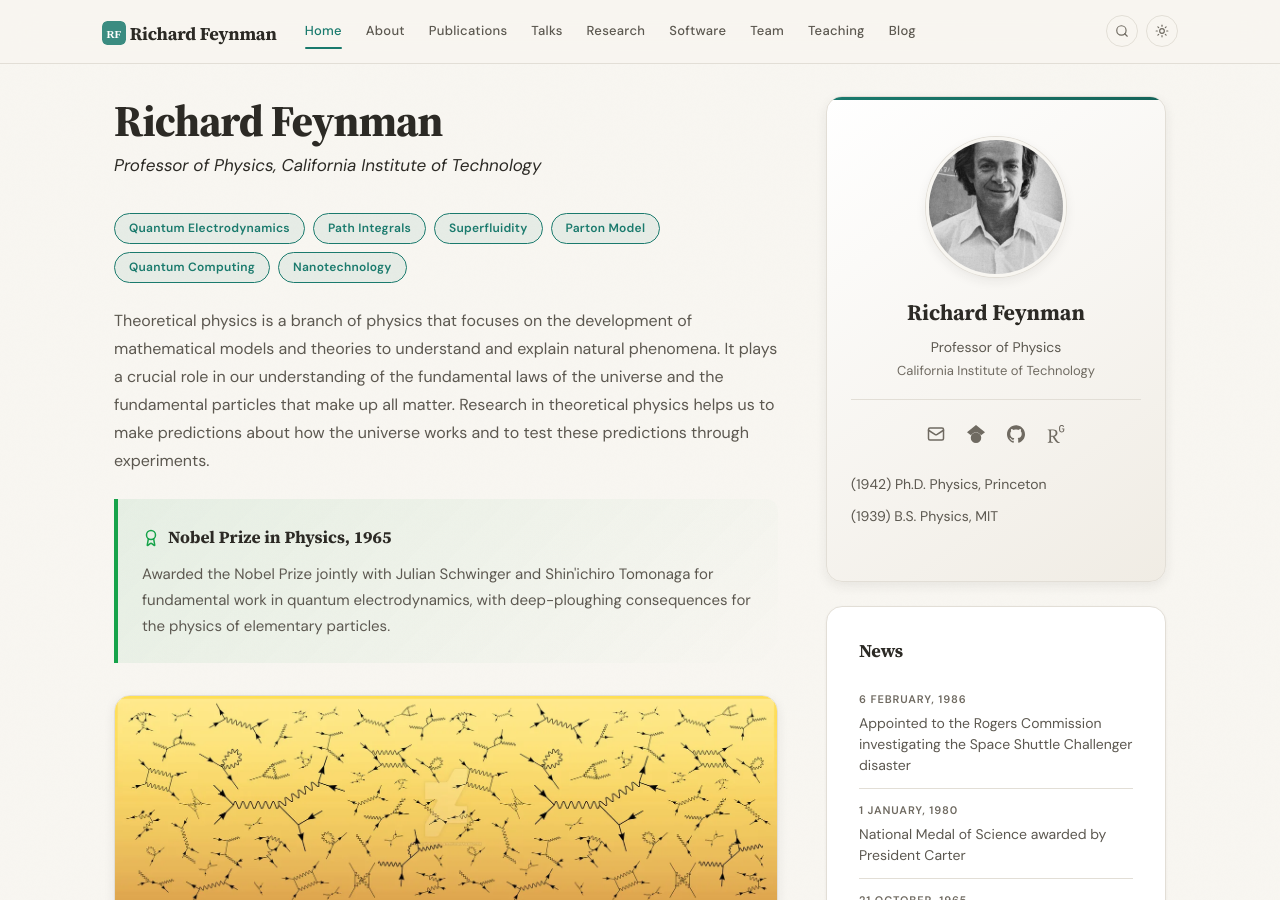
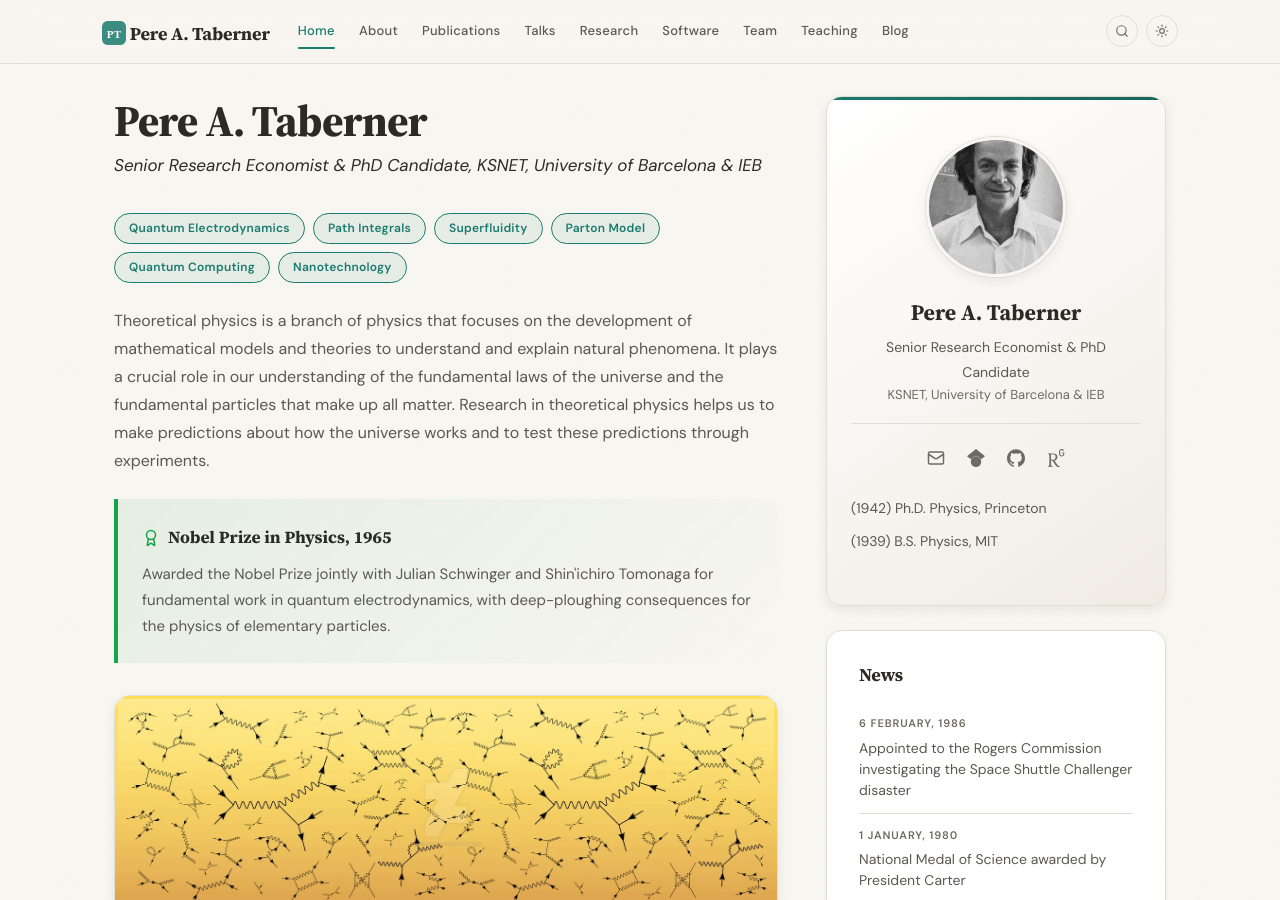
Before and after one commit to peretaberner/web, a Jekyll site: the page built from _pages/home.md, in a window 1280 px wide and 900 px high. Built offline with Jekyll 4.4.1, drawn with Linux system fonts in a browser that asks for light colours; some of the changed text lies outside the part shown.

Commit message:
Update personal information in _config.yml

```diff
--- a/_config.yml
+++ b/_config.yml
@@ -1,10 +1,10 @@
 # ============================================================
 # STEP 1: Your Identity (required)
 # ============================================================
-name: "Richard Feynman"
-title: "Professor of Physics"
-institution: "California Institute of Technology"
-email: richard@university.edu
+name: "Pere A. Taberner"
+title: "Senior Research Economist & PhD Candidate"
+institution: "KSNET, University of Barcelona & IEB"
+email: peretaberner@gmail.com
 photo: headshot.jpg  # place your photo in images/
 
 # ============================================================
@@ -25,7 +25,7 @@ links:
 accent_color: "#1a7a6d"      # theme color; light and dark variants are derived automatically
 dark_mode: true              # set to false to disable dark mode entirely
 math: false                  # true loads MathJax on every page; or add `math: true` to individual pages
-description: "Academic webpage of Dr. Richard Feynman"
+description: "Academic webpage of Pere A. Taberner"
 
 # When deploying with the included GitHub Actions workflow these are filled
 # in automatically from your Pages settings (user site, project site, or
```
